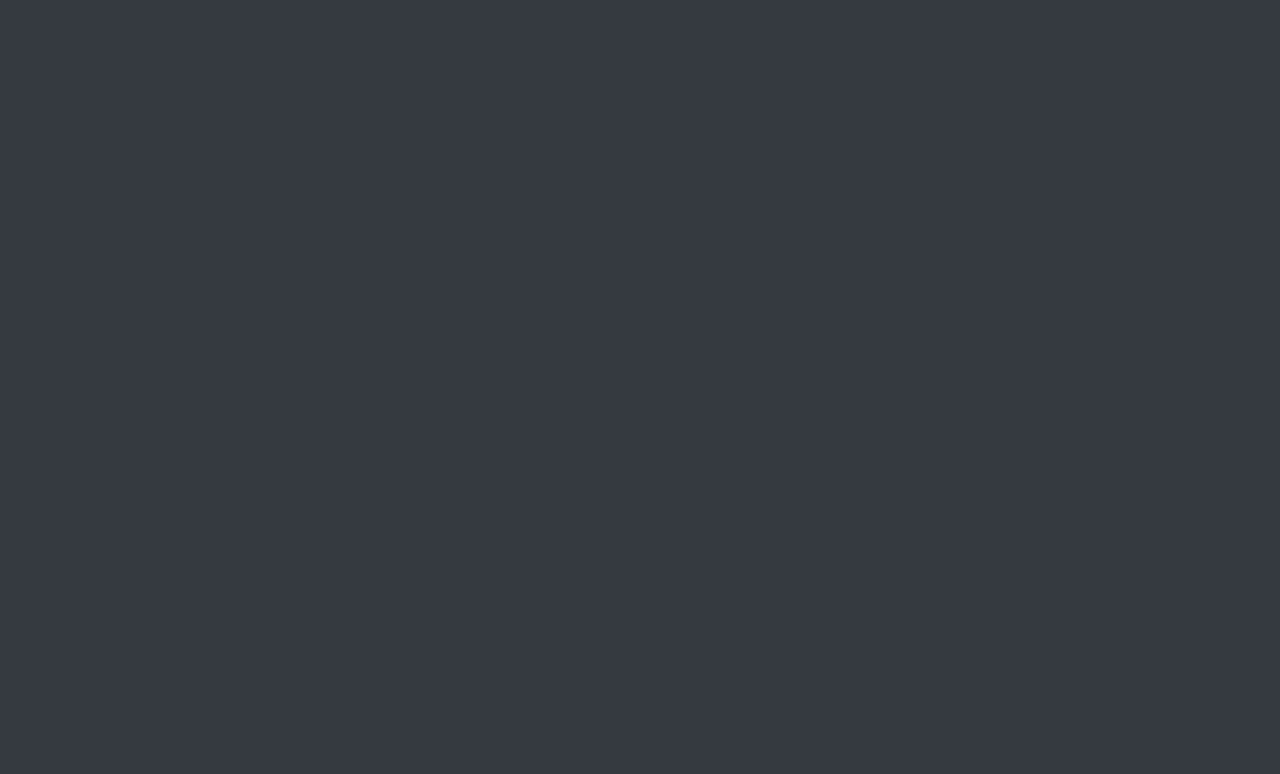
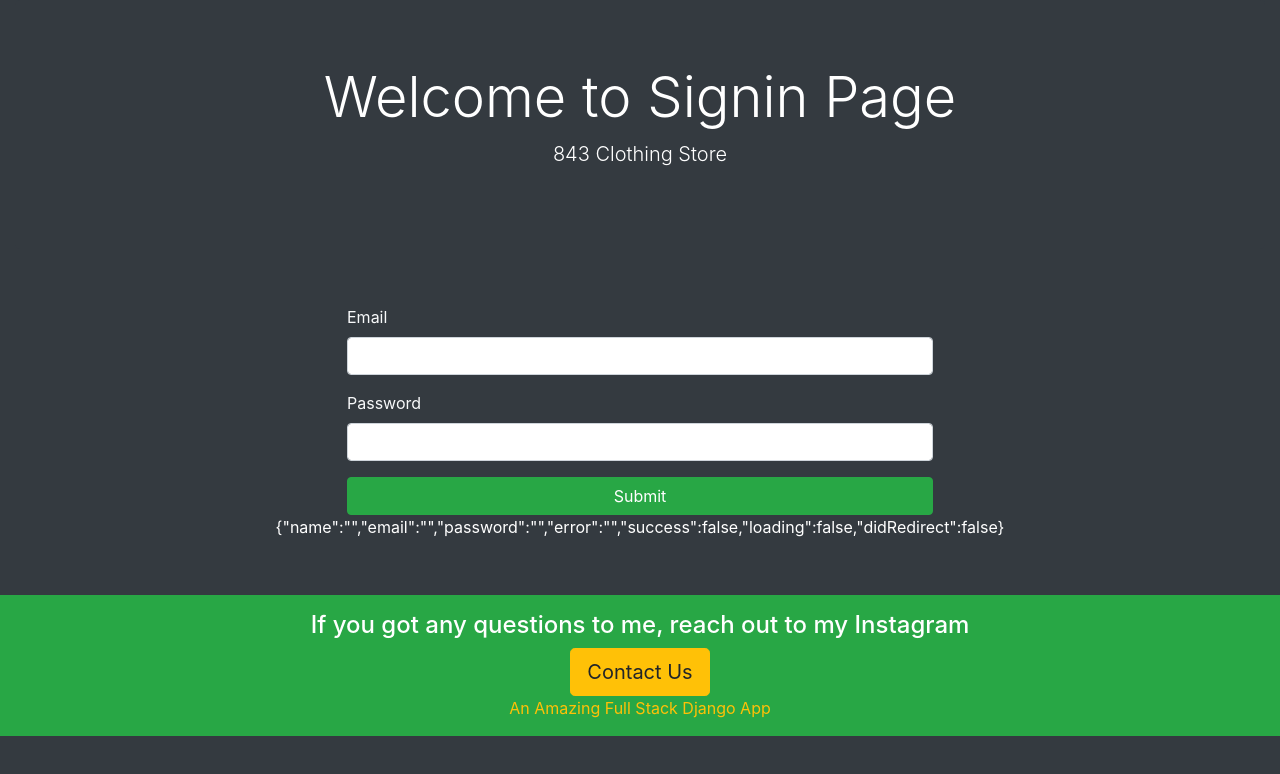
Before and after one commit to fthomp8044/Ecom, a React (Create React App) app in the folder projfrontend/: page /signin in a window 1280 px wide. Shown: the top 774 px of the page. Built offline with nearby package versions, Linux system fonts and the light colour scheme.

Commit message:
setup routes for signin & got the from ready for signin

```diff
--- a/projfrontend/src/Routes.js
+++ b/projfrontend/src/Routes.js
@@ -4,6 +4,7 @@ import {BrowserRouter as Router, Switch, Route} from "react-router-dom";
 
 import Home from "./core/Home";
 import Signup from "./user/Signup";
+import Signin from "./user/Signin";
 import PrivateRoutes from "./auth/helper/PrivateRoutes";
 import UserDashboard from "./user/UserDashboard";
 
@@ -13,6 +14,7 @@ const Routes = () => {
       <Switch>
         <Route path="/" exact component={Home} />
         <Route path="/signup" exact component={Signup} />
+        <Route path="/signin" exact component={Signin} />
         <PrivateRoutes path="/user/dashboard" exact component={UserDashboard} />
       </Switch>
     </Router>
--- a/projfrontend/src/user/Signin.js
+++ b/projfrontend/src/user/Signin.js
@@ -0,0 +1,83 @@
+import React, { useState } from 'react';
+import Base from '../core/Base';
+import { Link } from 'react-router-dom';
+
+const Signin = () => {
+  const [values, setValues] = useState({
+    name:"",
+    email:"",
+    password:"",
+    error:"",
+    success: false,
+    loading: false,
+    didRedirect: false
+  })
+  // destructer so i dont have to say values.name
+  const { name, email, password, error, success, loading, didRedirect } = values;
+ // higher order function
+  const handleChange = (name) =>
+   (event) => {
+    setValues({ ...values, error: false, [name]: event.target.value })
+  };
+  const successMessage = () => {
+    return(
+      <div className="row">
+        <div className="col-md-6 offset-sm-3 text-left">
+          <div className="alert alert-success"
+          style={{ display: success ? "" : "none" }}>
+            New account succesfully. Please <Link
+            to="/signin"> login now
+            </Link>
+          </div>
+        </div>
+      </div>
+
+    )
+  }
+
+  const errorMessage = () => {
+    return(
+      <div className="row">
+        <div className="col-md-6 offset-sm-3 text-left">
+          <div className="alert alert-danger"
+          style={{ display: error ? "" : "none" }}>
+            Check all fields again
+          </div>
+        </div>
+
+      </div>
+
+    )
+  }
+
+  const signInForm = () => {
+    return (
+      <div className="row">
+        <div className="col-md-6 offset-sm-3 text-left">
+          <form>
+            <div className="form-group">
+              <label className="text-light">Email</label>
+              <input className="form-control" value={email} onChange={handleChange("email")} type="text"/>
+            </div>
+            <div className="form-group">
+              <label className="text-light">Password</label>
+              <input className="form-control" value={password} onChange={handleChange("password")} type="password"/>
+            </div>
+            <button onClick={() => {}} className="btn btn-success btn-block">Submit</button>
+          </form>
+        </div>
+      </div>
+    )
+  };
+
+  return(
+    <Base title="Welcome to Signin Page" description="843 Clothing Store">
+      {signInForm()}
+      <p className="text-center">
+        {JSON.stringify(values)}
+      </p>
+    </Base>
+  )
+}
+
+export default Signin;
```
